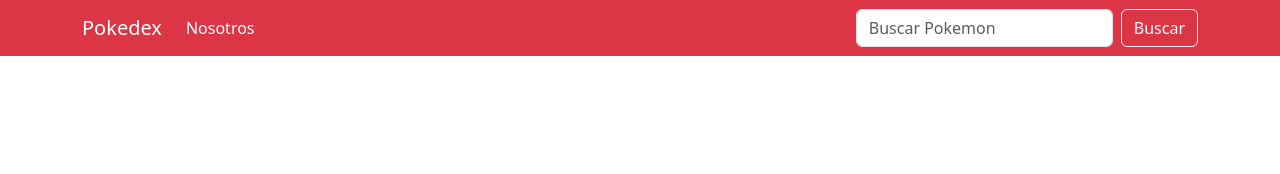
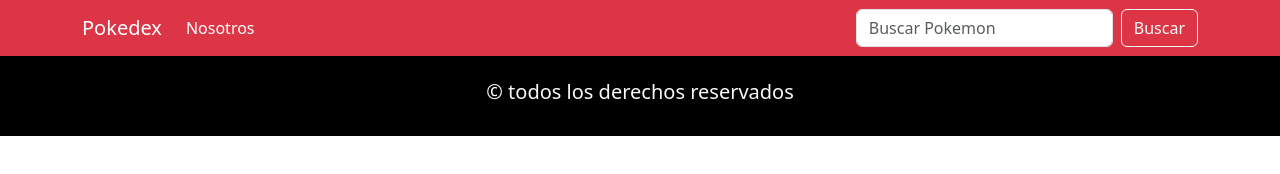
Before and after one commit to Pascualjuan1/Proyecto-Pokedex, a plain HTML site: page index.html in a window 1280 px wide. Drawn offline with nearby package versions, Linux system fonts and the light colour scheme.

Commit message:
se armo el footer

```diff
--- a/index.html
+++ b/index.html
@@ -39,7 +39,9 @@
     </header>
     <main></main>
     <footer>
-
+        <section class="container-fluid bg-black p-4">
+            <h5 class="text-light text-center">&copy; todos los derechos reservados</h5>
+        </section>
     </footer>
   </body>
   <script
```
